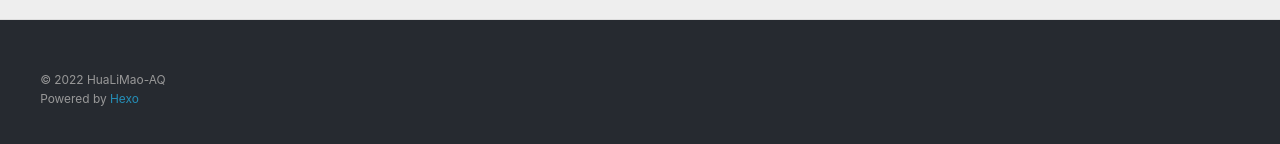
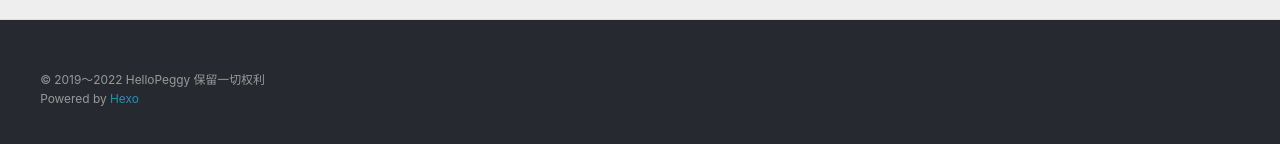
Before and after one commit to HelloPeggy1029/HelloPeggy1029.github.io, a plain HTML site: page index.html in a window 1280 px wide. Shown: the part 1497-1641 px from the top of the page. Drawn offline with nearby package versions, Linux system fonts and the light colour scheme.

Commit message:
Update index.html

```diff
--- a/index.html
+++ b/index.html
@@ -5,17 +5,17 @@
 
 
 
-  <title>HuaLiMao-AQ的小站</title>
+  <title>HelloPeggy</title>
   <meta name="viewport" content="width=device-width, initial-scale=1, maximum-scale=1">
   <meta property="og:type" content="website">
-<meta property="og:title" content="HuaLiMao-AQ的小站">
+<meta property="og:title" content="HelloPeggy">
 <meta property="og:url" content="https://hualimao-aq.github.io/index.html">
-<meta property="og:site_name" content="HuaLiMao-AQ的小站">
+<meta property="og:site_name" content="HelloPeggy">
 <meta property="og:locale" content="zh_CN">
 <meta property="article:author" content="HuaLiMao-AQ">
 <meta name="twitter:card" content="summary">
 
-    <link rel="alternate" href="/atom.xml" title="HuaLiMao-AQ的小站" type="application/atom+xml">
+    <link rel="alternate" href="/atom.xml" title="HelloPeggy" type="application/atom+xml">
 
 
     <link rel="icon" href="/favicon.png">
@@ -199,7 +199,7 @@
 
   <div class="outer">
     <div id="footer-info" class="inner">
-      &copy; 2022 HuaLiMao-AQ<br>
+      &copy; 2019～2022 HelloPeggy 保留一切权利<br>
       Powered by <a href="http://hexo.io/" target="_blank">Hexo</a>
     </div>
   </div>
```
